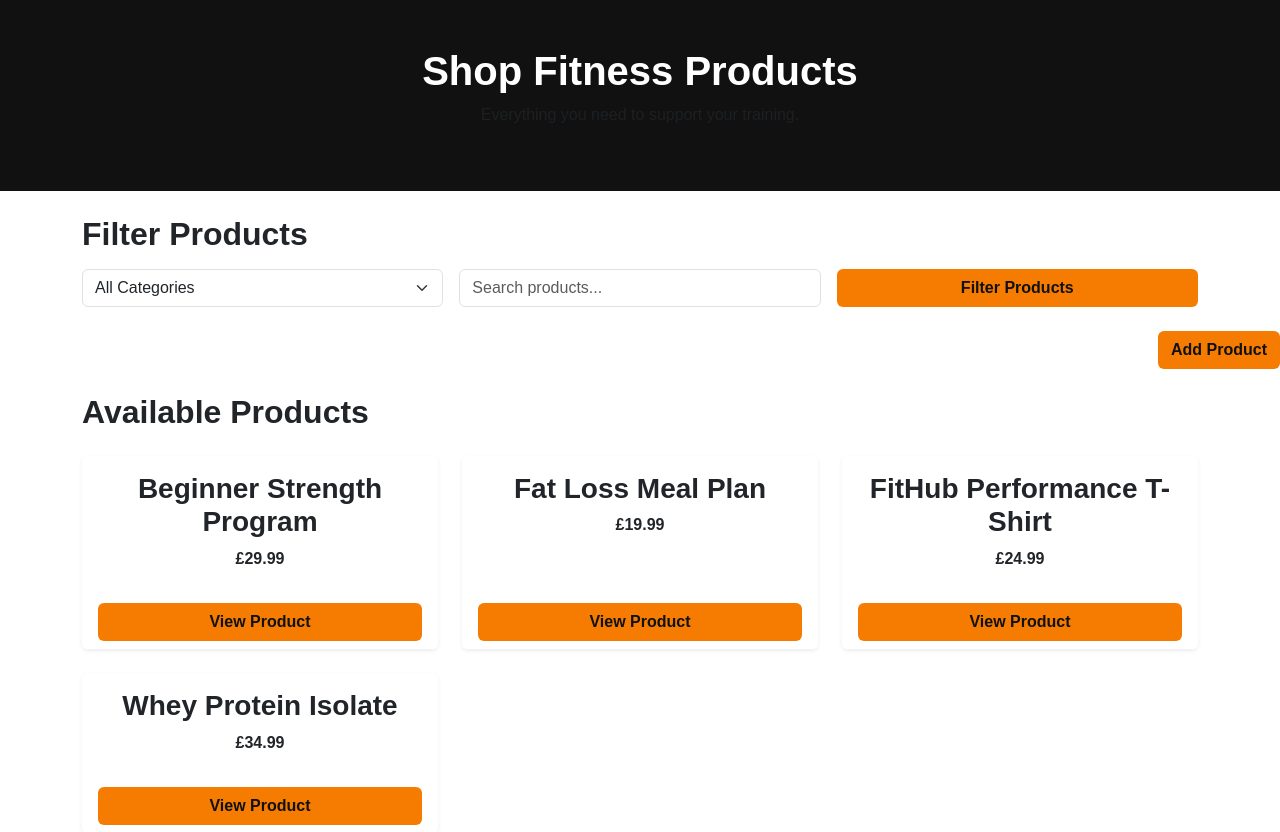
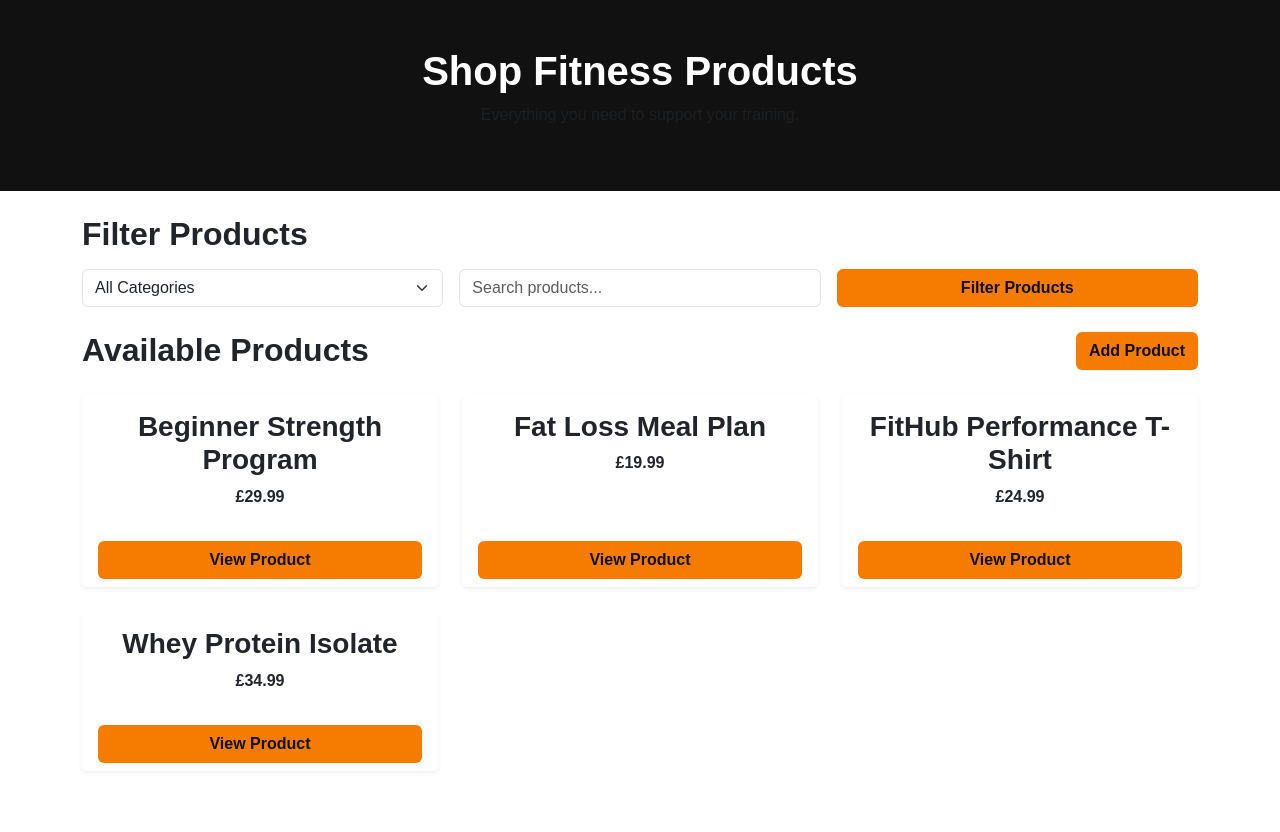
Before and after one commit to Tafari-K/fithub, a Django app: page /products/ in a window 1280 px wide. Shown: the part 57-889 px from the top of the page. Run offline with Django 5.2, Linux system fonts and the light colour scheme; a user stored in the database is signed in; data comes from the database, SQL or seed files in the repository; some libraries are stand-ins or nearby versions.

Commit message:
Fix product page layout and finalise CRUD UI

```diff
--- a/products/templates/products/product_list.html
+++ b/products/templates/products/product_list.html
@@ -41,16 +41,16 @@
     </form>
 </section>
 
-{% if request.user.is_staff %}
-    <div class="text-end mb-4">
-        <a href="{% url 'add_product' %}" class="btn btn-orange">
-            Add Product
-        </a>
+<section class="container pb-5">
+    <div class="d-flex justify-content-between align-items-center mb-4">
+        <h2 class="fw-bold mb-0">Available Products</h2>
+
+        {% if request.user.is_staff %}
+            <a href="{% url 'add_product' %}" class="btn btn-orange">
+                Add Product
+            </a>
+        {% endif %}
     </div>
-{% endif %}
-
-<section class="container pb-5">
-    <h2 class="fw-bold mb-4">Available Products</h2>
 
     <div class="row g-4">
         {% for product in products %}
```
